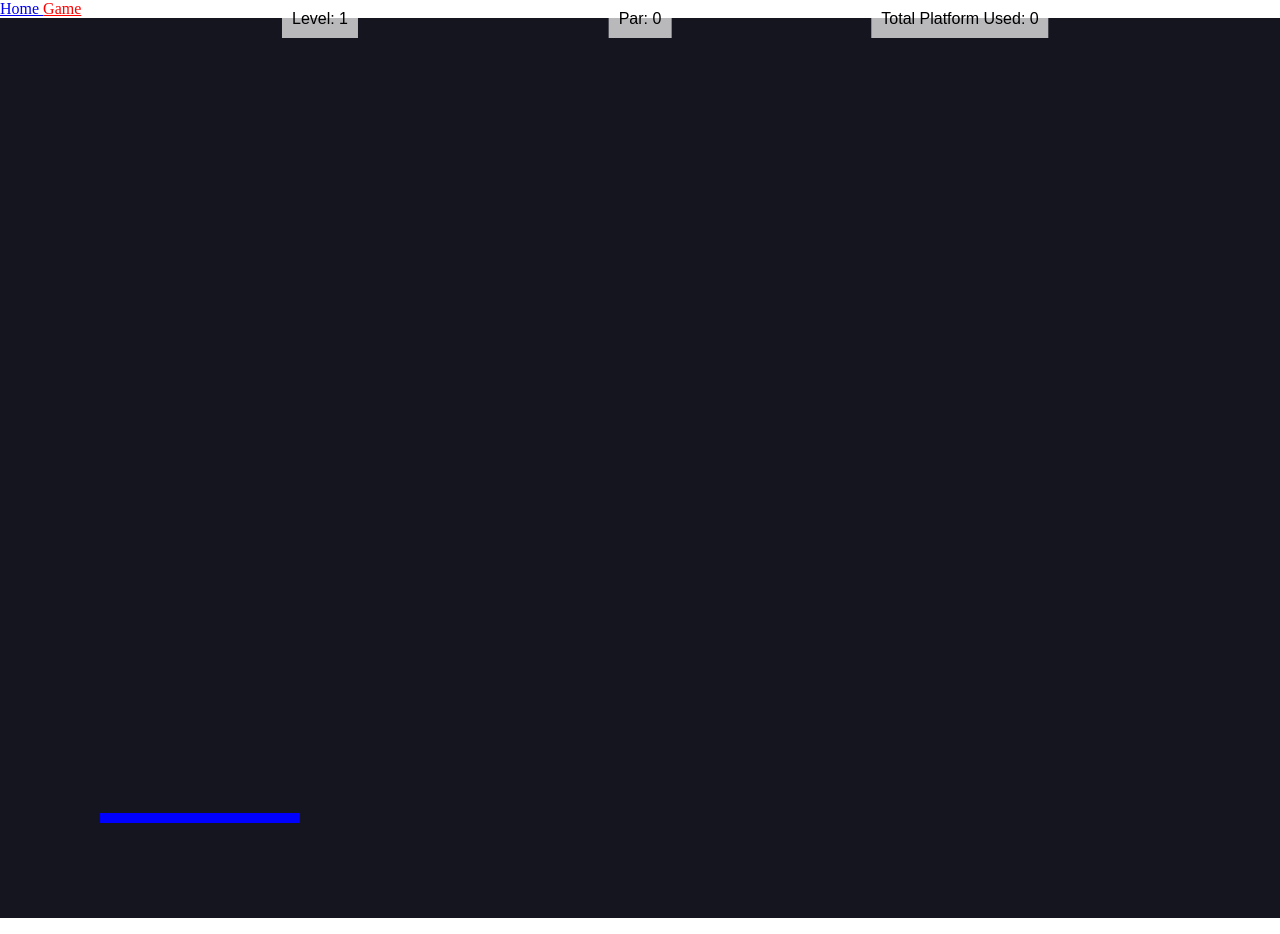
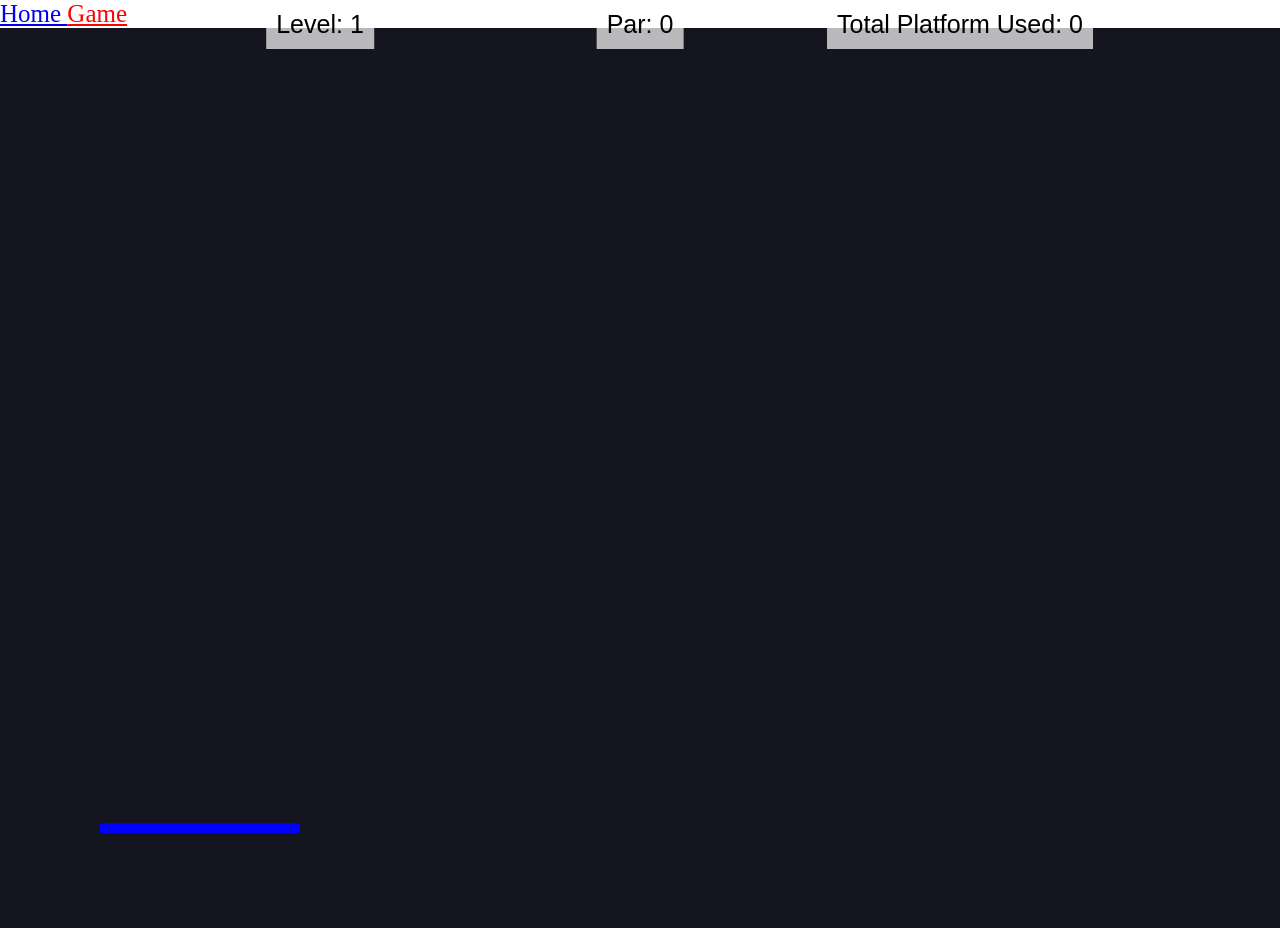
Before and after one commit to rnickles/rnickles.github.io, a Jekyll site: the page built from game.html, in a window 1280 px wide. Built offline with Jekyll 4.4.1, drawn with Linux system fonts in a browser that asks for light colours.

Commit message:
text size

```diff
--- a/_layouts/level.html
+++ b/_layouts/level.html
@@ -9,6 +9,7 @@
             margin: 0;
             padding: 0;
             overflow: hidden;
+            font-size: 125%;
         }
         .border-text {
             position: fixed;
```
